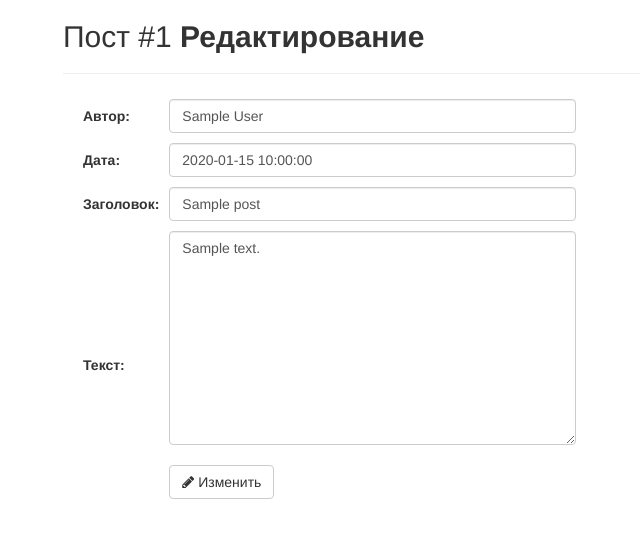
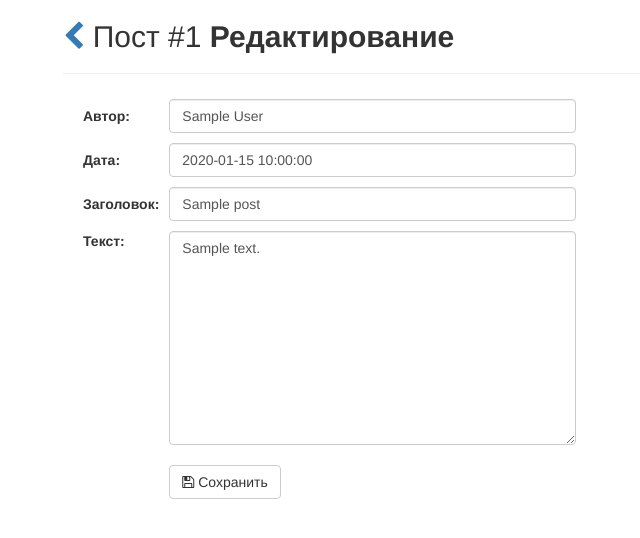
Before and after one commit to m3rciful/2KTVRp15-Novitskov, a PHP site: template view/templates/edit.php in a window 1280 px wide. Shown: the top 538 px of the page, without its empty margins (7-647 px from the left). Run offline with PHP 8.4, Linux system fonts and the light colour scheme; the template is opened without the code that fills it: most values are stand-ins (such as "Sample title", 1, 10 or a date in 2020); some libraries are stand-ins or nearby versions.

Commit message:
edit styles

```diff
--- a/view/templates/about.php
+++ b/view/templates/about.php
@@ -1,6 +1,6 @@
 <?php ob_start() ?>
 
-<h2>Обо мне</h2>
+<h2><a href="../index.php" class="fa fa-chevron-left"></a> Обо мне</h2>
 <hr>
 <div class="col-xs-12 col-sm-6 col-md-8">
 	<ul>
--- a/view/templates/edit.php
+++ b/view/templates/edit.php
@@ -1,6 +1,6 @@
 <?php ob_start() ?>
 
-<h2>Пост #<?php echo $post['id'];?> <b>Редактирование</b></h2>
+<h2><a href="../index.php" class="fa fa-chevron-left"></a> Пост #<?php echo $post['id'];?> <b>Редактирование</b></h2>
 <hr>
 <div class="col-xs-12 col-sm-6 col-md-8">
 <form method="POST">
@@ -18,9 +18,10 @@
 			<td><input type="text" class="form-control" name="add_title" value="<?php echo $post['title'];?>"></td>
 		</tr>
 		<tr>
-			<td><b>Текст:</b></td>
+			<td style="vertical-align: top;"><b>Текст:</b></td>
 			<td><textarea rows="10" cols="45" class="form-control" name="add_content"><?php echo $post['content'];?></textarea>
-			<br><button type="submit" name="edit_post" class="btn btn-default"><i class="fa fa-pencil"></i> Изменить</button> </td>
+			<br><button type="submit" name="edit_post" class="btn btn-default"><i class="fa fa-floppy-o"></i>
+ Сохранить</button> </td>
 		</tr>
 	</table>
 </form>
--- a/view/templates/show.php
+++ b/view/templates/show.php
@@ -1,6 +1,6 @@
 <?php ob_start() ?>
 
-<h2>Пост #<?php echo $post['id'];?></h2>
+<h2><a href="../index.php" class="fa fa-chevron-left"></a> Пост #<?php echo $post['id'];?></h2>
 <hr>
 <div class="col-xs-12 col-sm-6 col-md-8">
 	<table class='table-condensed'>
```
Also changed, not shown: view/templates/admin.php (+5 -3 lines).
